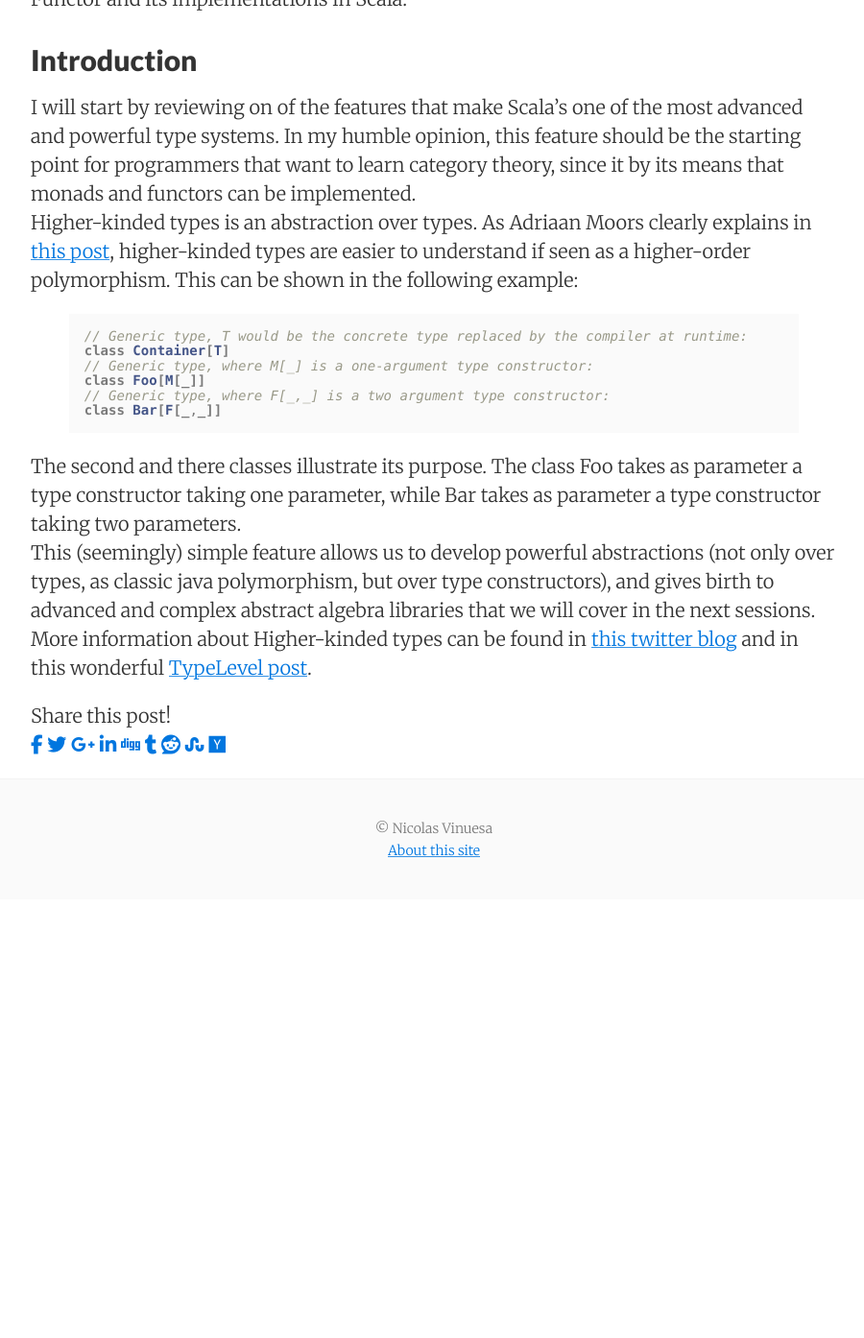
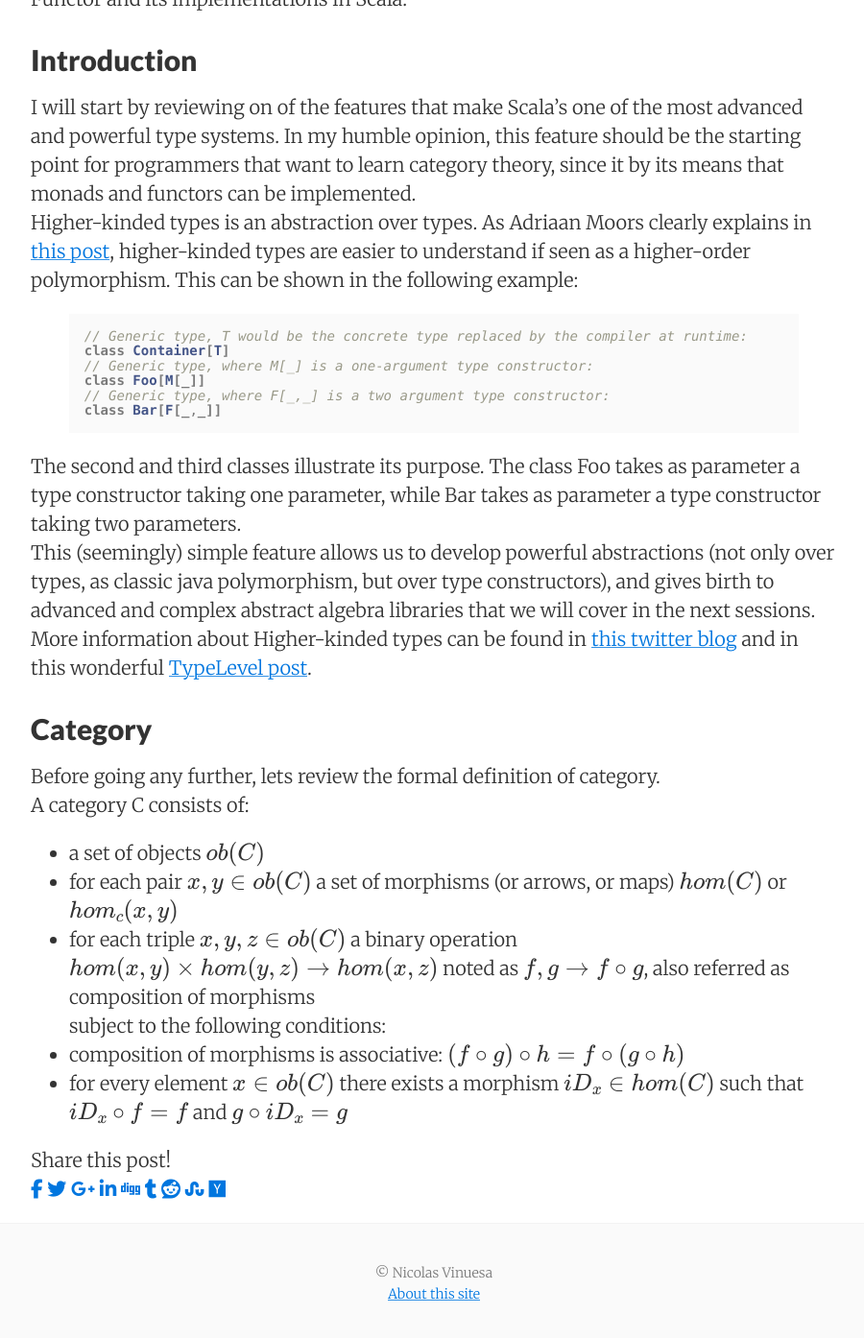
Before and after one commit to nvinuesa/nvinuesa.github.io, a Jekyll site: the page built from _posts/2017-01-04-category-theory-scala.markdown, in a window 1280 px wide and 1400 px high, scrolled down 663 px. Shown: the top 1394 px of the window at 96% size, without its empty margins (188-1088 px from the left). Built offline with Jekyll 4.4.1, drawn with Linux system fonts in a browser that asks for light colours; nearby versions of some CDN libraries; formulas are drawn with MathJax 3; before the commit the page ends 1600 px from its top, so only the background shows below that; some of the changed text lies outside the part shown.

Commit message:
Update 2017-01-04-category-theory-scala.markdown

```diff
--- a/_posts/2017-01-04-category-theory-scala.markdown
+++ b/_posts/2017-01-04-category-theory-scala.markdown
@@ -22,7 +22,7 @@ class Foo[M[_]]
 class Bar[F[_,_]]
 {% endhighlight %}
 
-The second and there classes illustrate its purpose. The class Foo takes as parameter a type constructor taking one parameter, while Bar takes as parameter a type constructor taking two parameters.
+The second and third classes illustrate its purpose. The class Foo takes as parameter a type constructor taking one parameter, while Bar takes as parameter a type constructor taking two parameters.
 <br>
 This (seemingly) simple feature allows us to develop powerful abstractions (not only over types, as classic java polymorphism, but over type constructors), and gives birth to advanced and complex abstract algebra libraries that we will cover in the next sessions.
 <br>
@@ -31,3 +31,21 @@ More information about Higher-kinded types can be found in [this twitter blog][T
 [SO01]: http://stackoverflow.com/a/6427289/5089400
 [TW01]: https://twitter.github.io/scala_school/advanced-types.html#higher
 [TY01]: http://typelevel.org/blog/2016/08/21/hkts-moving-forward.html
+
+## Category
+
+Before going any further, lets review the formal definition of category.
+<br>
+A category C consists of:
+<br>
+- a set of objects $$ ob(C) $$
+<br>
+- for each pair $$ x,y \in ob(C) $$ a set of morphisms (or arrows, or maps) $$ hom(C) $$ or $$ hom_c(x,y) $$
+<br>
+- for each triple $$ x,y,z \in ob(C)$$ a binary operation $$ hom(x,y) \times hom(y,z) \rightarrow hom(x,z) $$ noted as $$ f,g \rightarrow f \circ g $$, also referred as composition of morphisms
+<br>
+subject to the following conditions:
+<br>
+- composition of morphisms is associative: $$ (f \circ g) \circ h = f \circ (g \circ h) $$
+<br>
+- for every element $$ x \in ob(C) $$ there exists a morphism $$ iD_x \in hom(C) $$ such that $$ iD_x \circ f = f $$ and $$ g \circ iD_x = g $$
```
